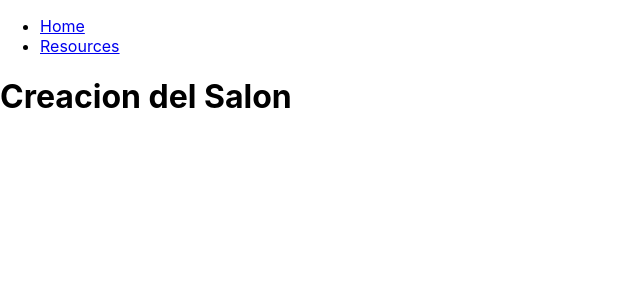
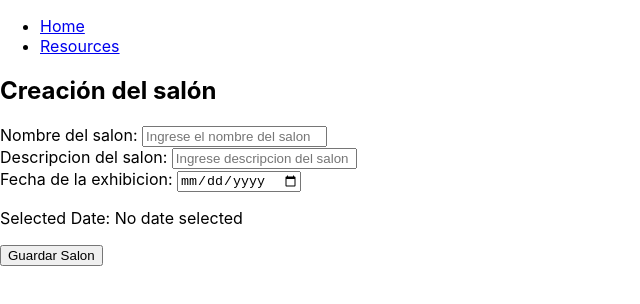
Before and after one commit to andresramirez31/galeriavirtual-front, a React (Create React App) app: page /createGallery in a window 1280 px wide. Shown: the top 304 px of the page, without its empty margins (0-640 px from the left). Built offline with nearby package versions, Linux system fonts and the light colour scheme.

Commit message:
Cambios a paginas de Login y Creacion de salon basicas, no estilo, solo funcionalidad

```diff
--- a/src/pages/ArtSalonCreation.js
+++ b/src/pages/ArtSalonCreation.js
@@ -1,10 +1,75 @@
-import React from "react"
+import React, { useState } from 'react';
+import { useNavigate } from 'react-router-dom';
 
 const ArtSalonCreation = () => {
+
+    const [nombreSalon, setNombreSalon] = useState('');
+    const [descSalon, setDescSalon] = useState('');
+    const [fechaExh, setFechaExh] = useState(null);
+    const navigate = useNavigate();
+
+
+    //Manejo de guardado de variables del formulario
+
+    const handleDateChange = (e) => {
+        const ValorFecha = e.target.value; // Toma fecha como string
+        setFechaExh(new Date(ValorFecha)); //Convierte string a objeto Fecha
+    };
+
+
+    const handleSubmit = (e) => {
+        e.preventDefault();
+
+        // Prueba simulada, ajustar API
+        console.log('Guardando Salon con datos:', nombreSalon, descSalon, fechaExh);
+
+
+        navigate('/');
+      };
+
     return(
-        <div>
-            <h1>Creacion del Salon</h1>
-        </div>
+
+    <div>
+        <h2>Creación del salón</h2>
+        <form onSubmit={handleSubmit}>
+            <div>
+            <label htmlFor='NombreSalon'>Nombre del salon: </label>
+            <input
+                type="text"
+                id="NombreSalon"
+                value={nombreSalon}
+                placeholder="Ingrese el nombre del salon"
+                onChange={(e) => setNombreSalon(e.target.value)}
+                required
+            />
+            </div>
+            <div>
+            <label htmlFor='DescSalon'>Descripcion del salon: </label>
+            <input
+                type="text"
+                id="DescSalon"
+                value={descSalon}
+                placeholder="Ingrese descripcion del salon"
+                onChange={(e) => setDescSalon(e.target.value)}
+                required
+            />
+            </div>
+            <div>
+            <label htmlFor='fechaExh'>Fecha de la exhibicion: </label>
+            <input
+                type="date"
+                id="fechaExh"
+                placeholder="Ajustar fecha exhibicion"
+                onChange={handleDateChange}
+            />
+
+            <p>Selected Date: {fechaExh ? fechaExh.toLocaleDateString() : 'No date selected'}</p>
+
+            </div>
+            <button type="submit">Guardar Salon</button>
+        </form>
+    </div>
+
     );
 }
 
--- a/src/pages/Home.js
+++ b/src/pages/Home.js
@@ -9,13 +9,13 @@ const Home = () => {
 
       <Link to="/createGallery">
         <button style={{ padding: '10px 20px', fontSize: '16px' }}>
-          Ir a creacion de salon
+          Ir a la creacion de salon
         </button>
       </Link>
 
       <Link to="/login">
         <button style={{ padding: '10px 20px', fontSize: '16px' }}>
-          Ir a Login
+          Iniciar Sesion
         </button>
       </Link>
     </div>
--- a/src/pages/Login.js
+++ b/src/pages/Login.js
@@ -1,11 +1,49 @@
-import React from "react";
+import React, { useState } from 'react';
+import { useNavigate } from 'react-router-dom';
 
 const Login = () => {
-    return(
+  const [email, setEmail] = useState('');
+  const [password, setPassword] = useState('');
+  const navigate = useNavigate();
+
+  const handleSubmit = (e) => {
+    e.preventDefault();
+
+    // Prueba simulada, ajustar API
+    console.log('Logging in with', email, password);
+
+
+    navigate('/');
+  };
+
+  return (
+    <div>
+      <h2>Login</h2>
+      <form onSubmit={handleSubmit}>
         <div>
-            <h1>Pagina de Login</h1>
+          <label htmlFor='email'>Email:</label>
+          <input
+            type="email"
+            id="email"
+            value={email}
+            onChange={(e) => setEmail(e.target.value)}
+            required
+          />
         </div>
-    );
-}
+        <div>
+          <label htmlFor='password'>Password:</label>
+          <input
+            type="password"
+            id="password"
+            value={password}
+            onChange={(e) => setPassword(e.target.value)}
+            required
+          />
+        </div>
+        <button type="submit">Login</button>
+      </form>
+    </div>
+  );
+};
 
 export default Login;
```
